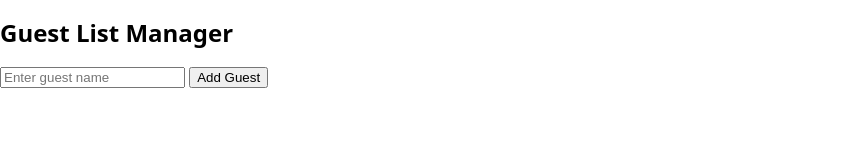
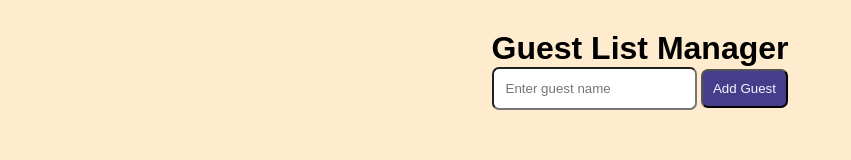
Before and after one commit to GJWILL02/stackblitz-starters-Guess-List, a website: page index.html in a window 1280 px wide. Shown: the whole page, without its empty margins (0-851 px from the left). Drawn offline with Linux system fonts and the light colour scheme.

Commit message:
add Css and edit Html

```diff
--- a/index.html
+++ b/index.html
@@ -14,9 +14,11 @@
   </head>
   <body>
     <h1>Guest List Manager</h1>
-    <input type="text" id="guest-name" placeholder="Enter guest name" />
-    <button type="button" onclick="addGuest()">Add Guest</button>
-    <p id="guest-message"></p>
-    <ul id="guest-list"></ul>
+    <div>
+      <input type="text" id="guest-name" placeholder="Enter guest name" />
+      <button type="button" id="button-1"onclick="addGuest()">Add Guest</button>
+      <p id="guest-message"></p>
+      <ul id="guest-list"></ul>
+    </div>
   </body>
 </html>
--- a/styles.css
+++ b/styles.css
@@ -1,46 +1,33 @@
-* {
-  box-sizing: border-box;
-}
-
 body {
-  margin: 0;
-  font-family: system-ui, sans-serif;
-  color: black;
-  background-color: white;
-}
-
-nav {
+  background-color: blanchedalmond;
   display: flex;
-  flex-wrap: wrap;
-  align-items: center;
-  justify-content: center;
-  padding: 0.5rem;
-  gap: 0.5rem;
-  border-bottom: solid 1px #aaa;
-  background-color: #eee;
-}
-
-nav a {
-  display: inline-block;
-  min-width: 9rem;
-  padding: 0.5rem;
-  border-radius: 0.2rem;
-  border: solid 1px #aaa;
-  text-align: center;
-  text-decoration: none;
-  color: #555;
-}
-
-nav a[aria-current='page'] {
-  color: #000;
-  background-color: #d4d4d4;
-}
-
-main {
-  padding: 1rem;
+  flex-direction: column;
+  justify-content: space-between;
+  font-family: Arial, Helvetica, sans-serif;
+  width: fit-content;
+  height: 50px;
+  margin: 30px auto;
 }
 
 h1 {
-  font-weight: bold;
-  font-size: 1.5rem;
+  align-items: center;
+  text-align: center;
+  margin: 0px;
 }
+
+button {
+  background-color: darkslateblue;
+  color: aliceblue;
+  border-radius: 7px;
+  padding: 10px;
+  cursor: pointer;
+}
+
+#guest-name {
+  padding: 12px;
+  border-radius: 7px;
+}
+
+#button-1:hover {
+  background-color: brown;
+}
```
Also changed, not shown: 1 other file.
